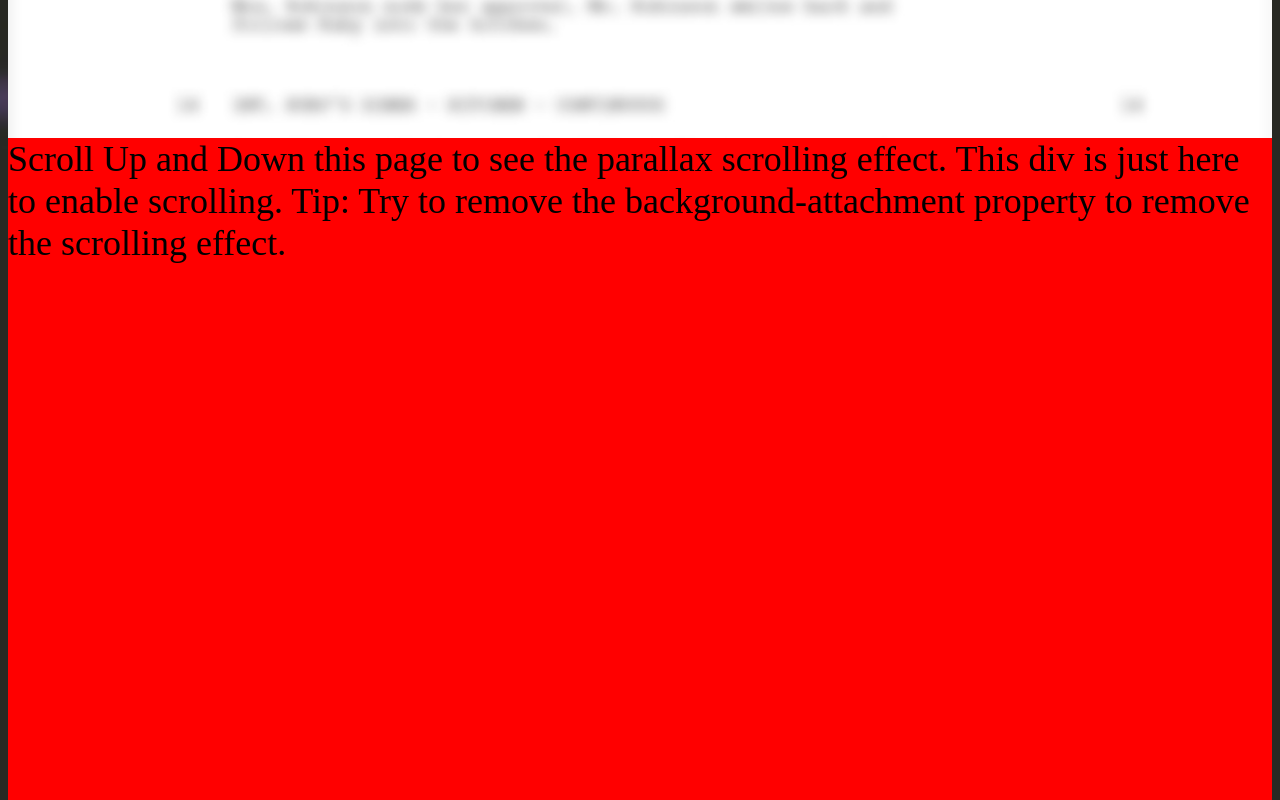
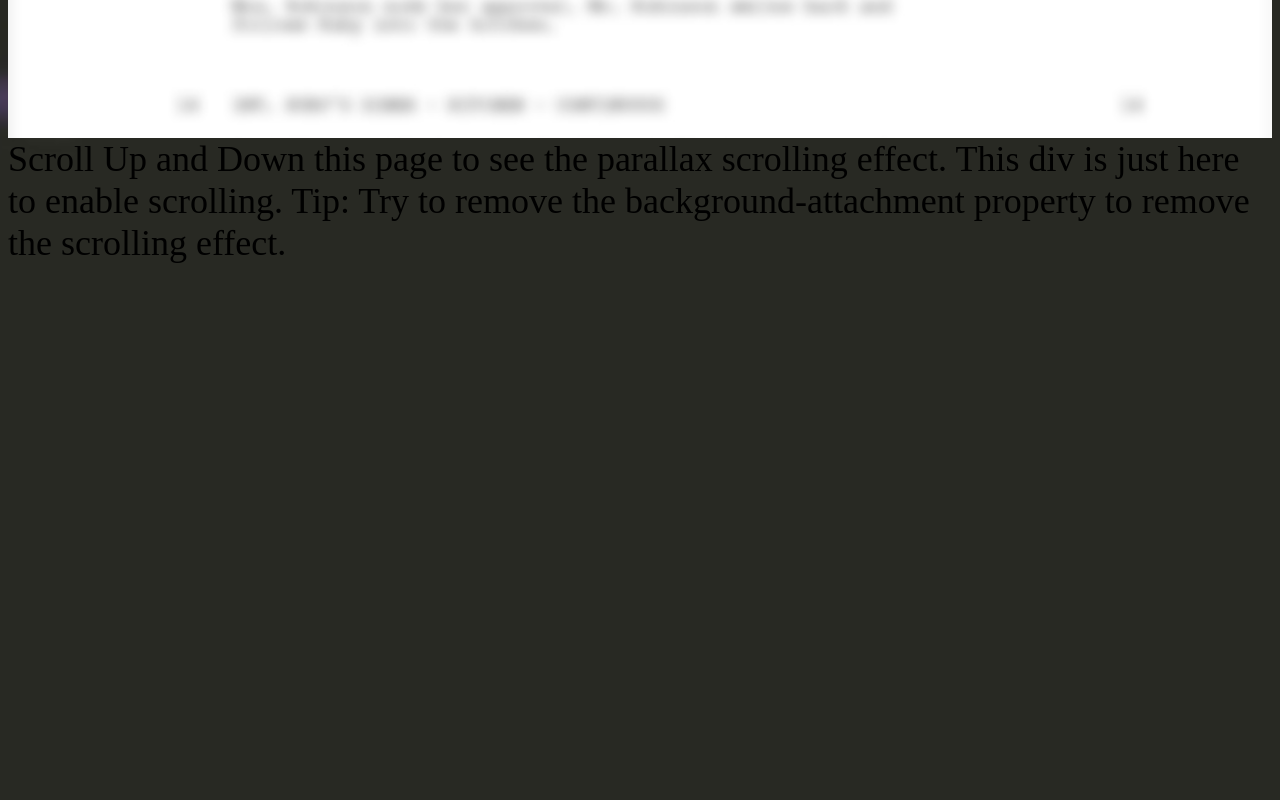
Before and after one commit to majestyuwa/majestyuwa.github.io, a plain HTML site: page filmmaking.html in a window 1280 px wide. Shown: the part 780-1580 px from the top of the page. Drawn offline with Linux system fonts and the light colour scheme.

Commit message:
Update filmmaking.html

```diff
--- a/filmmaking.html
+++ b/filmmaking.html
@@ -129,7 +129,7 @@
     <img src="WhyIDoItTagEnd.png" width="125px" height=auto alt="Why End">
     <br>
     <div class="parallax"></div>
-    <div style="height:1000px;background-color:red;font-size:36px">
+    <div style="height:1000px;font-size:36px">
 Scroll Up and Down this page to see the parallax scrolling effect.
 This div is just here to enable scrolling.
 Tip: Try to remove the background-attachment property to remove the scrolling effect.
```
